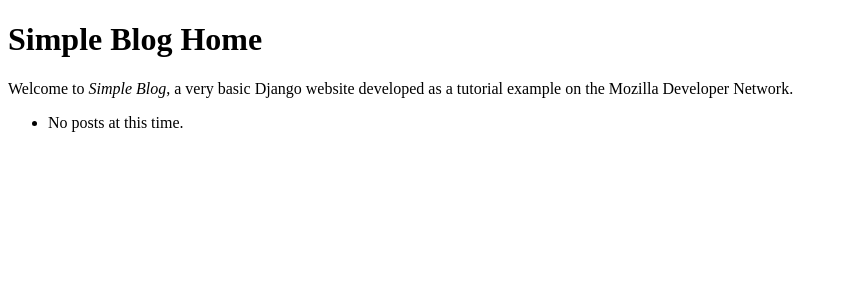
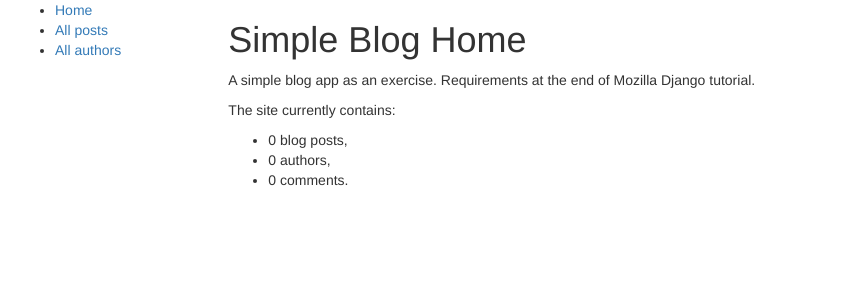
Before and after one commit to monuszko/diyblog, a Django app: page /blog/ in a window 1280 px wide. Shown: the top 300 px of the page, without its empty margins (0-847 px from the left). Run offline with Django 3.2, Linux system fonts and the light colour scheme; data that the repository does not hold is empty; parts of the project's set-up code (start-up, migrations or seed data) failed here and were passed over; some libraries are stand-ins or nearby versions.

Commit message:
improved basic views and their templates

```diff
--- a/blog/admin.py
+++ b/blog/admin.py
@@ -7,6 +7,7 @@ from .models import BlogPost, Comment, Author, AuthorBio
 class CommentInline(admin.TabularInline):
     model = Comment
     readonly_fields = ('pub_date',)
+    extra = 1
 
 @admin.register(BlogPost)
 class BlogPostAdmin(admin.ModelAdmin):
--- a/blog/models.py
+++ b/blog/models.py
@@ -1,14 +1,18 @@
 from django.db import models
 from django.contrib.auth.models import User, Group
 from django.utils import timezone
+from django.urls import reverse
 
 
 class AuthorManager(models.Manager):
     def get_queryset(self):
-        return Group.objects.get(name='Bloggers').user_set.all()
+        return super().get_queryset().filter(groups__name='Bloggers')
 
 class Author(User):
     objects = AuthorManager()
+
+    def get_absolute_url(self):
+        return reverse("blog:author_detail", args=[self.pk])
 
     class Meta:
         proxy = True
@@ -29,7 +33,7 @@ class BlogPost(models.Model):
         return self.title
 
     def get_absolute_url(self):
-        return reverse("blog:post_detail", args=[self.id])
+        return reverse("blog:post_detail", args=[self.pk])
 
     class Meta:
         ordering = ['-pub_date']
--- a/blog/templates/blog/author_list.html
+++ b/blog/templates/blog/author_list.html
@@ -1,11 +1,11 @@
 {% extends "blog/base.html" %}
 
 {% block content %}
-<h1>Simple Blog Authors</h1>
+<h1>Authors</h1>
 
 <ul>
 {% for author in author_list %}
-    <li>{{ author.username }}</li>
+    <li><a href="{{ author.get_absolute_url }}">{{ author.username }}</a></li>
 {% empty %}
     <li>No authors at this time.</li>
 {% endfor %}
--- a/blog/templates/blog/base.html
+++ b/blog/templates/blog/base.html
@@ -1,11 +1,38 @@
 <!DOCTYPE html>
 <html lang="en">
-    <head>
-          {% block title %}<title>Simple blog</title>{% endblock %}
-    </head>
+<head>
 
-    <body>
-          {% block sidebar %}{% endblock %}
-          {% block content %}{% endblock %}
-    </body>
+  {% block title %}<title>Simple Blog</title>{% endblock %}
+  <meta charset="utf-8">
+  <meta name="viewport" content="width=device-width, initial-scale=1">
+  <link rel="stylesheet" href="https://maxcdn.bootstrapcdn.com/bootstrap/3.3.7/css/bootstrap.min.css">
+  <script src="https://ajax.googleapis.com/ajax/libs/jquery/1.12.4/jquery.min.js"></script>
+  <script src="https://maxcdn.bootstrapcdn.com/bootstrap/3.3.7/js/bootstrap.min.js"></script>
+
+  <!-- Add additional CSS in static file -->
+  {% load static %}
+  <link rel="stylesheet" href="{% static 'css/styles.css' %}">
+</head>
+
+<body>
+
+  <div class="container-fluid">
+
+    <div class="row">
+      <div class="col-sm-2">
+      {% block sidebar %}
+      <ul class="sidebar-nav">
+          <li><a href="{% url 'blog:index' %}">Home</a></li>
+          <li><a href="{% url 'blog:blogpost_list' %}">All posts</a></li>
+          <li><a href="{% url 'blog:author_list' %}">All authors</a></li>
+      </ul>
+     {% endblock %}
+      </div>
+      <div class="col-sm-10 ">
+      {% block content %}{% endblock %}
+      </div>
+    </div>
+
+  </div>
+</body>
 </html>
--- a/blog/templates/blog/blogpost_list.html
+++ b/blog/templates/blog/blogpost_list.html
@@ -1,14 +1,14 @@
 {% extends "blog/base.html" %}
 
 {% block content %}
-<h1>Simple Blog Home</h1>
+<h1>All blog posts</h1>
 <p>Welcome to <em>Simple Blog</em>, a very basic Django website developed as a tutorial example on the Mozilla Developer Network.</p>
 
 <ul>
 {% for bp in blogpost_list %}
-    {{ bp.title }}
+<li><a href="{{ bp.get_absolute_url }}">{{ bp.title }}</a> on {{ bp.pub_date }} by <a href="{{ bp.author.get_absolute_url }}">{{ bp.author }}</a></li>
 {% empty %}
     <li>No posts at this time.</li>
 {% endfor %}
 </ul>
-{% endblock %}
+{% endblock content  %}
--- /dev/null
+++ b/blog/templates/blog/index.html
@@ -0,0 +1,14 @@
+{% extends "blog/base.html" %}
+
+{% block content %}
+<h1>Simple Blog Home</h1>
+<p>A simple blog app as an exercise. Requirements at the end of Mozilla Django
+tutorial.</p>
+<p>The site currently contains:
+<ul>
+    <li>{{ num_posts }} blog posts,</li>
+    <li>{{ num_authors }} authors,</li>
+    <li>{{ num_comments }} comments.</li>
+</ul>
+</p>
+{% endblock content %}
--- a/blog/urls.py
+++ b/blog/urls.py
@@ -2,10 +2,11 @@ from django.urls import path
 
 from . import views
 
-
+app_name = 'blog'
 urlpatterns = [
-    path('', views.BlogPostList.as_view(), name='index'),
-    path('<int:pk>/', views.BlogPostDetail.as_view(), name='post'),
-    path('blogger/<int:pk>/', views.AuthorDetail.as_view(), name='author'),
-    path('bloggers/', views.AuthorList.as_view(), name='authors'),
+    path('', views.index, name='index'),
+    path('posts/', views.BlogPostList.as_view(), name='blogpost_list'),
+    path('<int:pk>/', views.BlogPostDetail.as_view(), name='post_detail'),
+    path('blogger/<int:pk>/', views.AuthorDetail.as_view(), name='author_detail'),
+    path('bloggers/', views.AuthorList.as_view(), name='author_list'),
 ]
--- a/blog/views.py
+++ b/blog/views.py
@@ -1,11 +1,20 @@
 from django.shortcuts import render
 from django.views.generic import ListView, DetailView
 
-from .models import BlogPost, Author
+from .models import BlogPost, Author, Comment
+
+
+def index(request):
+    context = {}
+    context['num_posts'] = BlogPost.objects.all().count()
+    context['num_authors'] = Author.objects.all().count()
+    context['num_comments'] = Comment.objects.all().count()
+    return render(request, 'blog/index.html', context)
 
 
 class BlogPostList(ListView):
     model = BlogPost
+    paginate_by = 5
 
 
 class BlogPostDetail(DetailView):
```
Also changed, not shown: blog/templates/blog/author_detail.html (+11 -2 lines), blog/templates/blog/blogpost_detail.html (added, +18 -0 lines).
